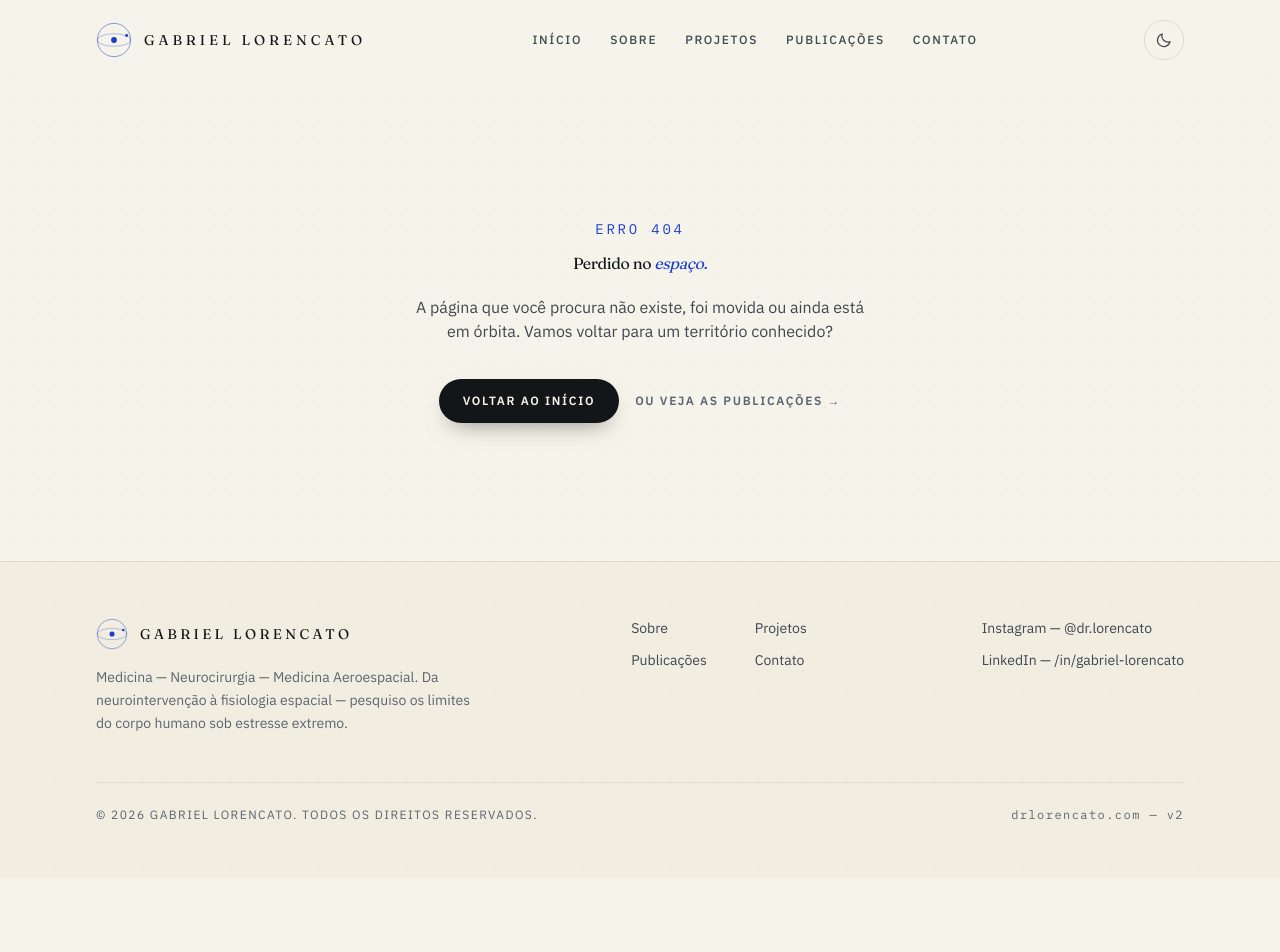
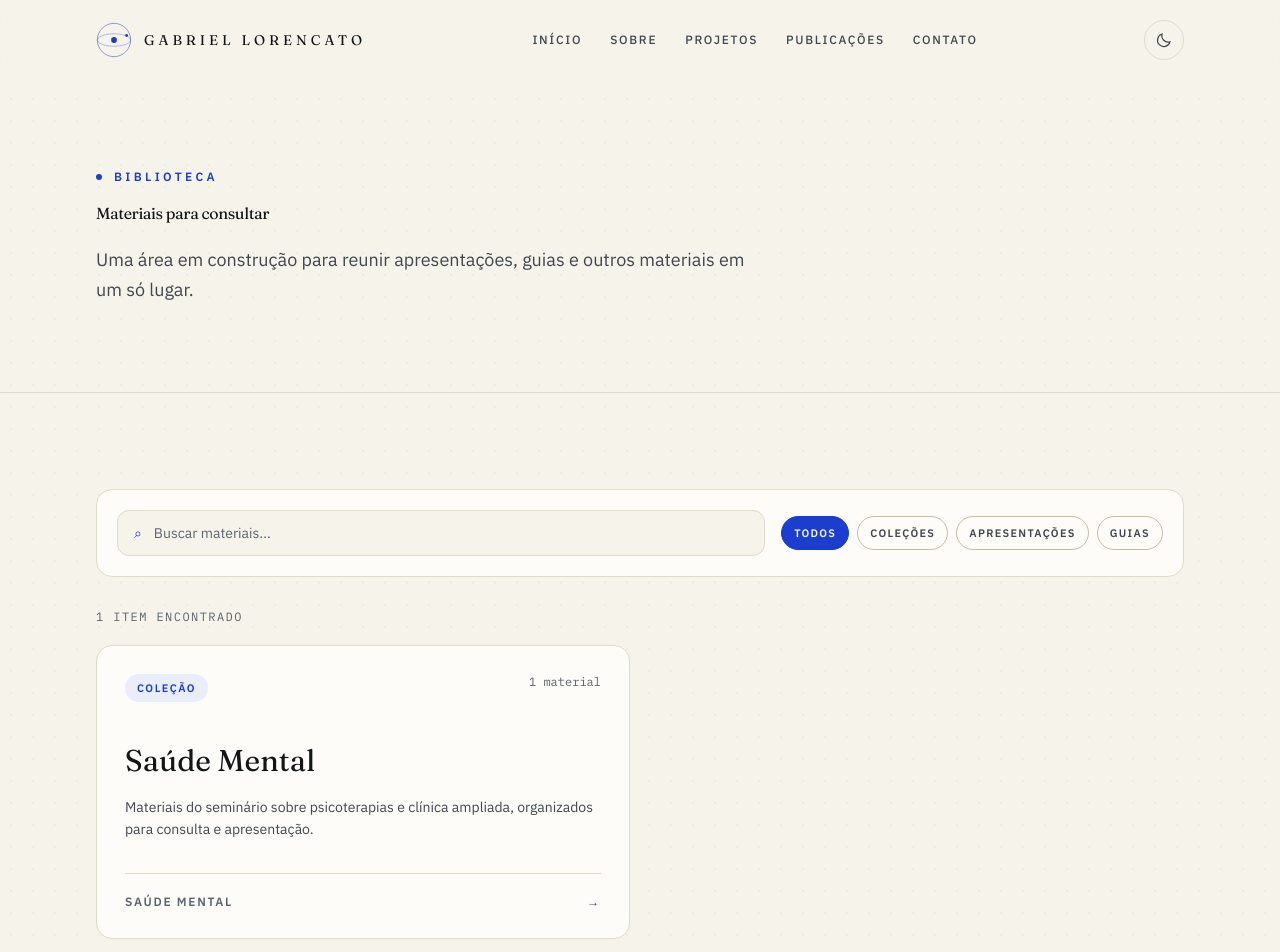
Before and after one commit to lorencato23/sitev2, a Next.js app: page /biblio in a window 1280 px wide. Before the commit this address had no page. Shown: the top 952 px of the page. Before the commit the page ends 879 px from the top, so only its background shows below. Built offline with nearby package versions, Linux system fonts and the light colour scheme.

Commit message:
Add extensible study materials library

```diff
--- /dev/null
+++ b/src/app/apresentacoes/saude-mental/page.tsx
@@ -0,0 +1,5 @@
+import { permanentRedirect } from "next/navigation";
+
+export default function LegacySaudeMentalPresentationPage() {
+  permanentRedirect("/biblio/saude-mental");
+}
--- /dev/null
+++ b/src/app/biblio/page.tsx
@@ -0,0 +1,28 @@
+import { Container } from "@/components/container";
+import { PageHero } from "@/components/page-hero";
+import { BiblioCatalog } from "@/components/biblio-catalog";
+import { pageMeta } from "@/lib/metadata";
+
+export const metadata = pageMeta({
+  title: "Biblioteca",
+  description:
+    "Apresentações, guias e materiais de estudo organizados por tema.",
+  path: "/biblio",
+});
+
+export default function BiblioPage() {
+  return (
+    <>
+      <PageHero
+        eyebrow="Biblioteca"
+        title="Materiais para consultar"
+        description="Uma área em construção para reunir apresentações, guias e outros materiais em um só lugar."
+      />
+      <section className="py-16 sm:py-24">
+        <Container>
+          <BiblioCatalog />
+        </Container>
+      </section>
+    </>
+  );
+}
--- /dev/null
+++ b/src/app/biblio/saude-mental/page.tsx
@@ -0,0 +1,74 @@
+import Link from "next/link";
+import { Container } from "@/components/container";
+import { PageHero } from "@/components/page-hero";
+import { pageMeta } from "@/lib/metadata";
+
+export const metadata = pageMeta({
+  title: "Saúde Mental",
+  description:
+    "Materiais do seminário de Saúde Mental sobre psicoterapias e clínica ampliada.",
+  path: "/biblio/saude-mental",
+});
+
+export default function SaudeMentalBiblioPage() {
+  return (
+    <>
+      <PageHero
+        eyebrow="Biblioteca / Saúde Mental"
+        title="Seminário de Saúde Mental"
+        description="Materiais reunidos para o Seminário 1 — psicoterapias e clínica ampliada."
+      />
+      <section className="py-16 sm:py-24">
+        <Container>
+          <div className="grid gap-5 lg:grid-cols-[1.2fr_0.8fr]">
+            <article className="rounded-2xl border border-line bg-surface p-7 sm:p-9">
+              <div className="flex items-start justify-between gap-4">
+                <span className="rounded-full bg-signal-soft px-3 py-1.5 text-[0.68rem] font-semibold uppercase tracking-[0.14em] text-signal">
+                  Apresentação
+                </span>
+                <span className="font-mono text-xs text-muted">HTML</span>
+              </div>
+              <h2 className="mt-10 font-display text-3xl leading-tight text-ink sm:text-4xl">
+                Psicoterapias e clínica ampliada
+              </h2>
+              <p className="mt-4 max-w-2xl text-sm leading-relaxed text-ink-soft">
+                Apresentação interativa preparada para o seminário, com navegação por slides e leitura no navegador.
+              </p>
+              <Link
+                href="/biblio/saude-mental/psicoterapias"
+                className="mt-8 inline-flex items-center gap-2 rounded-full bg-signal px-5 py-3 text-xs font-semibold uppercase tracking-[0.14em] text-paper transition-transform hover:-translate-y-0.5"
+              >
+                Abrir apresentação <span aria-hidden="true">↗</span>
+              </Link>
+            </article>
+
+            <aside className="rounded-2xl border border-line bg-paper-soft/60 p-7 sm:p-9">
+              <p className="text-xs font-semibold uppercase tracking-[0.18em] text-signal">Coleção</p>
+              <h2 className="mt-4 font-display text-2xl text-ink">Sobre este material</h2>
+              <dl className="mt-7 space-y-4 border-t border-line pt-6 text-sm">
+                <div className="flex justify-between gap-4">
+                  <dt className="text-muted">Tema</dt>
+                  <dd className="text-right text-ink-soft">Psicoterapias</dd>
+                </div>
+                <div className="flex justify-between gap-4">
+                  <dt className="text-muted">Formato</dt>
+                  <dd className="text-right text-ink-soft">Apresentação HTML</dd>
+                </div>
+                <div className="flex justify-between gap-4">
+                  <dt className="text-muted">Estado</dt>
+                  <dd className="text-right text-ink-soft">Material de estudo</dd>
+                </div>
+              </dl>
+              <p className="mt-7 text-xs leading-relaxed text-muted">
+                Mais materiais poderão ser adicionados aqui posteriormente, sem alterar a estrutura da biblioteca.
+              </p>
+            </aside>
+          </div>
+          <Link href="/biblio" className="mt-10 inline-flex text-xs font-semibold uppercase tracking-[0.14em] text-muted hover:text-signal">
+            ← Voltar para a biblioteca
+          </Link>
+        </Container>
+      </section>
+    </>
+  );
+}
--- /dev/null
+++ b/src/app/biblio/saude-mental/psicoterapias/page.tsx
@@ -0,0 +1,5 @@
+import { permanentRedirect } from "next/navigation";
+
+export default function PsychotherapyPresentationPage() {
+  permanentRedirect("/biblio/saude-mental/psicoterapias.html");
+}
--- /dev/null
+++ b/src/components/biblio-catalog.tsx
@@ -0,0 +1,121 @@
+"use client";
+
+import Link from "next/link";
+import { useMemo, useState } from "react";
+
+type LibraryItem = {
+  title: string;
+  description: string;
+  type: string;
+  area: string;
+  href: string;
+  status: string;
+};
+
+const items: LibraryItem[] = [
+  {
+    title: "Saúde Mental",
+    description:
+      "Materiais do seminário sobre psicoterapias e clínica ampliada, organizados para consulta e apresentação.",
+    type: "Coleção",
+    area: "Saúde mental",
+    href: "/biblio/saude-mental",
+    status: "1 material",
+  },
+];
+
+const filters = ["Todos", "Coleções", "Apresentações", "Guias"];
+
+export function BiblioCatalog() {
+  const [query, setQuery] = useState("");
+  const [filter, setFilter] = useState("Todos");
+
+  const visibleItems = useMemo(() => {
+    const normalizedQuery = query.trim().toLocaleLowerCase("pt-BR");
+    return items.filter((item) => {
+      const matchesFilter =
+        filter === "Todos" ||
+        (filter === "Coleções" && item.type === "Coleção") ||
+        (filter === "Apresentações" && item.type === "Apresentação") ||
+        (filter === "Guias" && item.type === "Guia");
+      const matchesQuery =
+        !normalizedQuery ||
+        `${item.title} ${item.description} ${item.area}`
+          .toLocaleLowerCase("pt-BR")
+          .includes(normalizedQuery);
+      return matchesFilter && matchesQuery;
+    });
+  }, [filter, query]);
+
+  return (
+    <>
+      <div className="mb-8 grid gap-4 rounded-2xl border border-line bg-surface p-4 sm:grid-cols-[1fr_auto] sm:items-center sm:p-5">
+        <label className="flex items-center gap-3 rounded-xl border border-line bg-paper px-4 py-3 text-sm text-muted focus-within:border-signal">
+          <span aria-hidden="true" className="text-signal">⌕</span>
+          <span className="sr-only">Buscar na biblioteca</span>
+          <input
+            value={query}
+            onChange={(event) => setQuery(event.target.value)}
+            placeholder="Buscar materiais..."
+            className="min-w-0 flex-1 bg-transparent text-ink outline-none placeholder:text-muted"
+          />
+        </label>
+        <div className="flex flex-wrap gap-2" aria-label="Filtrar por tipo">
+          {filters.map((option) => (
+            <button
+              key={option}
+              type="button"
+              onClick={() => setFilter(option)}
+              aria-pressed={filter === option}
+              className={`rounded-full border px-3 py-2 text-[0.68rem] font-semibold uppercase tracking-[0.12em] transition-colors ${
+                filter === option
+                  ? "border-signal bg-signal text-paper"
+                  : "border-line-strong text-ink-soft hover:border-signal hover:text-signal"
+              }`}
+            >
+              {option}
+            </button>
+          ))}
+        </div>
+      </div>
+
+      <p className="mb-5 font-mono text-xs uppercase tracking-[0.12em] text-muted">
+        {visibleItems.length} {visibleItems.length === 1 ? "item" : "itens"} encontrado{visibleItems.length === 1 ? "" : "s"}
+      </p>
+
+      {visibleItems.length > 0 ? (
+        <div className="grid gap-5 md:grid-cols-2">
+          {visibleItems.map((item) => (
+            <Link
+              key={item.href}
+              href={item.href}
+              className="group rounded-2xl border border-line bg-surface p-7 transition-all duration-300 hover:-translate-y-1 hover:border-signal hover:shadow-[0_16px_40px_rgba(19,22,25,0.08)]"
+            >
+              <div className="mb-10 flex items-start justify-between gap-4">
+                <span className="rounded-full bg-signal-soft px-3 py-1.5 text-[0.68rem] font-semibold uppercase tracking-[0.14em] text-signal">
+                  {item.type}
+                </span>
+                <span className="font-mono text-xs text-muted">{item.status}</span>
+              </div>
+              <h2 className="font-display text-3xl leading-tight text-ink transition-colors group-hover:text-signal">
+                {item.title}
+              </h2>
+              <p className="mt-4 max-w-lg text-sm leading-relaxed text-ink-soft">
+                {item.description}
+              </p>
+              <div className="mt-8 flex items-center justify-between border-t border-line pt-5 text-xs font-semibold uppercase tracking-[0.14em] text-muted">
+                <span>{item.area}</span>
+                <span className="text-signal transition-transform group-hover:translate-x-1" aria-hidden="true">→</span>
+              </div>
+            </Link>
+          ))}
+        </div>
+      ) : (
+        <div className="rounded-2xl border border-dashed border-line-strong p-10 text-center">
+          <p className="font-display text-2xl text-ink">Nada encontrado ainda.</p>
+          <p className="mt-2 text-sm text-muted">Tente outro termo ou remova o filtro.</p>
+        </div>
+      )}
+    </>
+  );
+}
```
Also changed, not shown: public/biblio/saude-mental/psicoterapias.html (renamed from public/apresentacoes/saude-mental/index.html).
